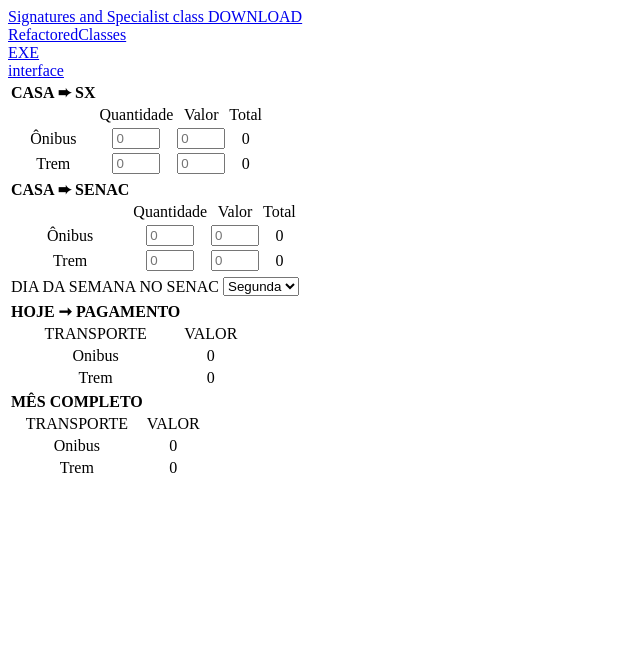
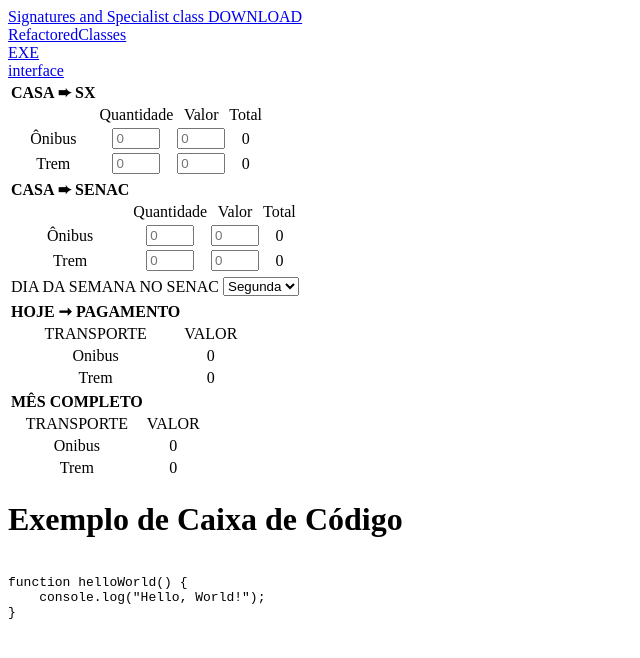
Before and after one commit to edinhofjr/edinhofjr.github.io, a plain HTML site: page index.html in a window 1280 px wide. Shown: the whole page, without its empty margins (0-640 px from the left). Drawn offline with Linux system fonts and the light colour scheme.

Commit message:
Update index.html

```diff
--- a/index.html
+++ b/index.html
@@ -140,6 +140,16 @@
         </tbody>
     </table>
     </div>
+
+    <h1>Exemplo de Caixa de Código</h1>
+    <pre class="code-box">
+<code>
+function helloWorld() {
+    console.log("Hello, World!");
+}
+</code>
+    </pre>
+
     <script type="module" src="scripts/main.js"></script>
     <script type="module" src="scripts/functions.js"></script>
 </body>
```
